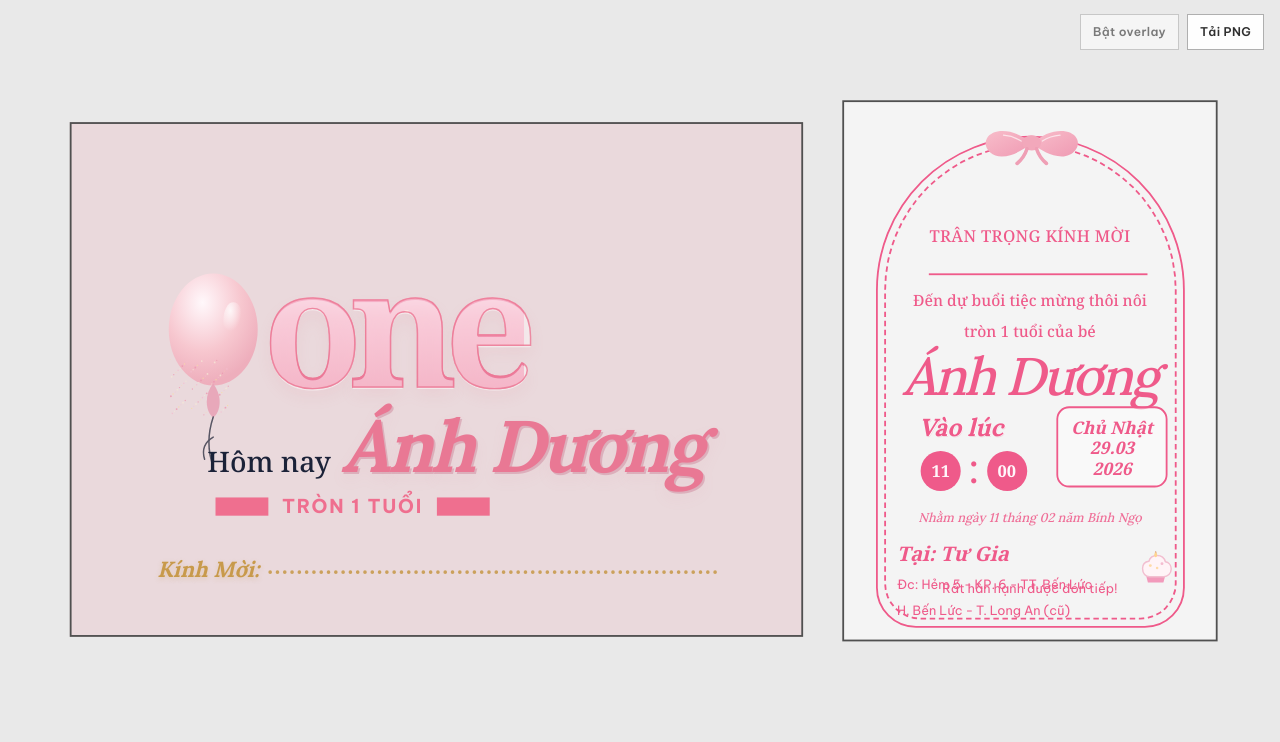
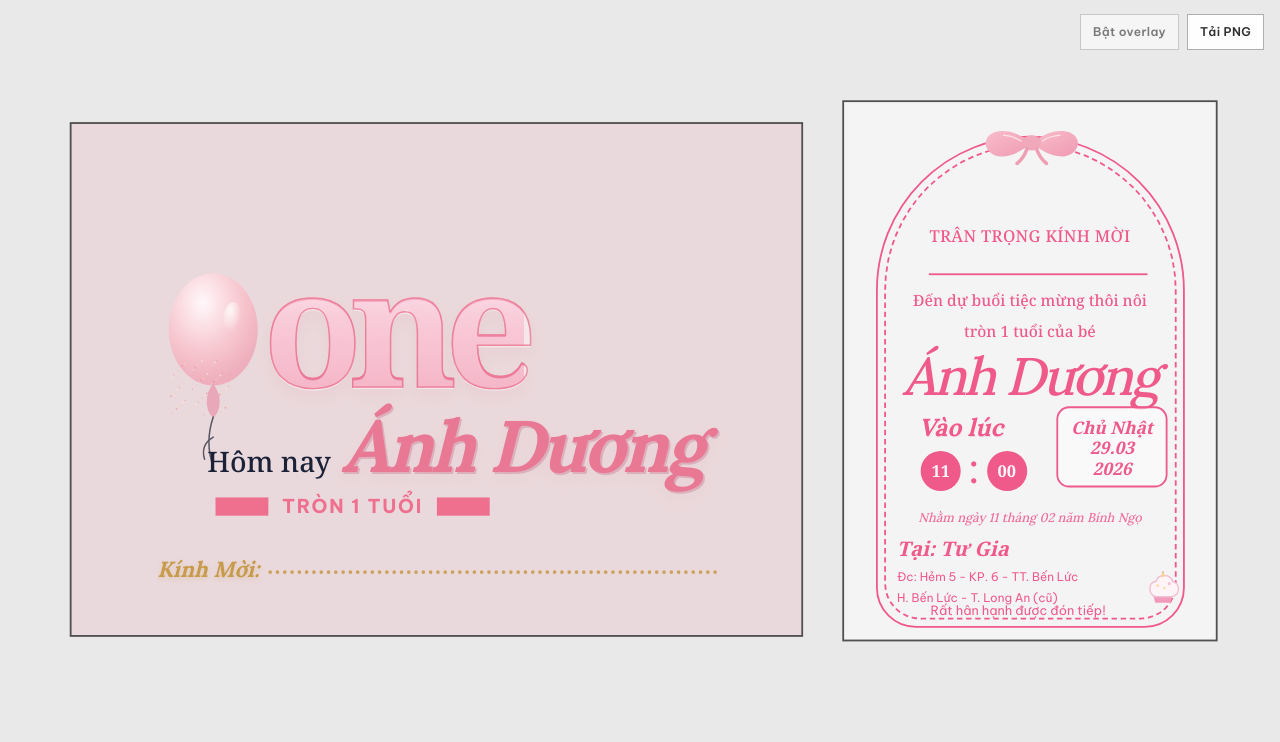
Before and after one commit to ThuKudo/Thiep-moi-tiec-thoi-noi, a Next.js app: page / in a window 1280 px wide. Shown: the top 742 px of the page. Built offline with nearby package versions, Linux system fonts and the light colour scheme.

Commit message:
fix: separate footer and address spacing on right panel

```diff
--- a/src/components/InvitationScene.module.css
+++ b/src/components/InvitationScene.module.css
@@ -397,7 +397,7 @@
 .venueText {
   position: absolute;
   left: 58px;
-  top: 484px;
+  top: 478px;
   margin: 0;
   font-family: "Noto Serif", Georgia, serif;
   font-style: italic;
@@ -411,10 +411,10 @@
   position: absolute;
   left: 58px;
   right: 116px;
-  top: 521px;
+  top: 513px;
   margin: 0;
-  font-size: 14px;
-  line-height: 1.34;
+  font-size: 13px;
+  line-height: 1.28;
   color: #ef5a8a;
 }
 
@@ -422,18 +422,18 @@
   position: absolute;
   left: 58px;
   right: 116px;
-  top: 549px;
+  top: 536px;
   margin: 0;
-  font-size: 14px;
-  line-height: 1.34;
+  font-size: 13px;
+  line-height: 1.28;
   color: #ef5a8a;
 }
 
 .closingText {
   position: absolute;
-  left: 76px;
-  right: 76px;
-  bottom: 46px;
+  left: 78px;
+  right: 104px;
+  bottom: 22px;
   margin: 0;
   text-align: center;
   font-size: 14px;
@@ -443,8 +443,8 @@
 
 .cupcakeWrap {
   position: absolute;
-  right: 42px;
-  bottom: 46px;
+  right: 34px;
+  bottom: 24px;
   width: 48px;
   height: 64px;
 }
```
